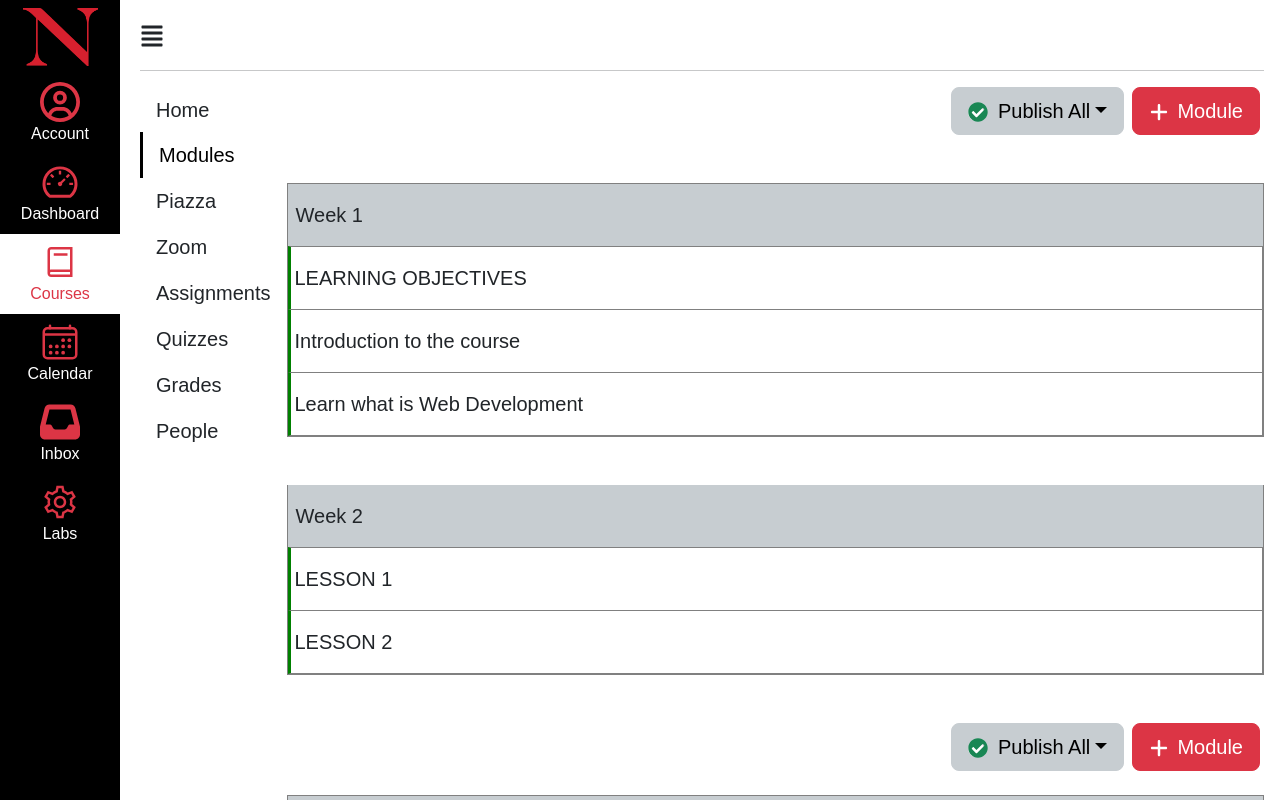
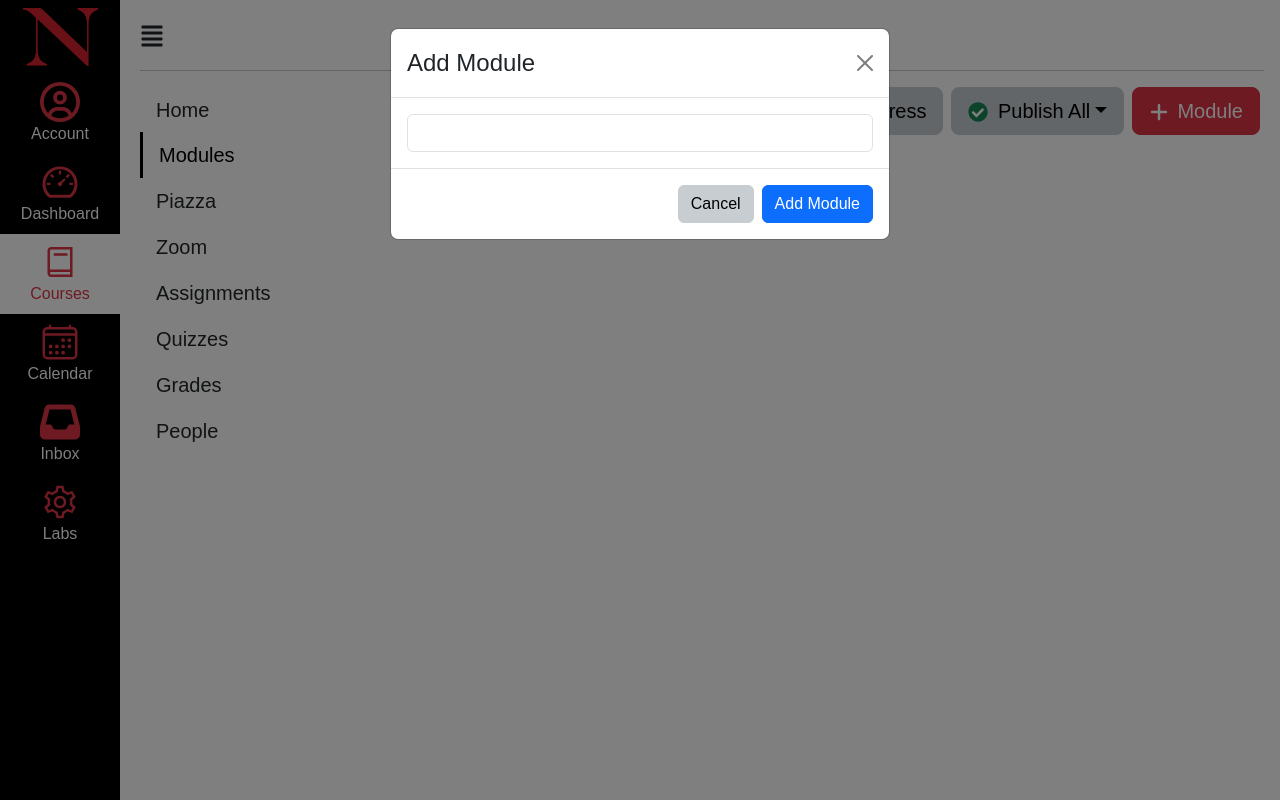
Before and after one commit to Rpenubarthi/WebDevA1, a Next.js app: page /Courses/1/Modules in a window 1280 px wide. Both pictures are taken after a click on the button "Module". Shown: the top 800 px of the page. Built offline with nearby package versions, Linux system fonts and the light colour scheme.

Commit message:
Fixed up until Assignments

```diff
--- /dev/null
+++ b/app/(Kambaz)/Courses/[cid]/Assignments/reducer.ts
@@ -0,0 +1,24 @@
+import { createSlice } from "@reduxjs/toolkit";
+import { assignments } from "../../../Database";
+import { v4 as uuidv4 } from "uuid";
+const initialState = {
+    modules: assignments,
+};
+const modulesSlice = createSlice({
+    name: "modules",
+    initialState,
+    reducers: {
+        addAssignment: (state, { payload: module }) => {
+
+        },
+        deleteAssignment: (state, { payload: module }) => {
+
+        },
+        updateAssignment: (state, { payload: module }) => {
+
+        }
+    },
+});
+export const { addAssignment, deleteAssignment, updateAssignment } =
+    modulesSlice.actions;
+export default modulesSlice.reducer;
--- /dev/null
+++ b/app/(Kambaz)/Courses/[cid]/Modules/ModuleControlButtons.tsx
@@ -0,0 +1,17 @@
+import { BsPlus } from "react-icons/bs";
+import { FaTrash } from "react-icons/fa";
+import { IoEllipsisVertical } from "react-icons/io5";
+import GreenCheckmark from "./GreenCheckmark";
+import { FaPencil } from "react-icons/fa6";
+export default function ModuleControlButtons(
+    { moduleId, deleteModule, editModule }: { moduleId: string; deleteModule: (moduleId: string) => void; editModule: (moduleId: string) => void }
+) {
+    return (
+        <div className="float-end">
+            <FaPencil onClick={() => editModule(moduleId)} className="text-primary me-3" />
+            <FaTrash className="text-danger me-2 mb-1" onClick={() => deleteModule(moduleId)} />
+            <GreenCheckmark />
+            <BsPlus className="fs-1" />
+            <IoEllipsisVertical className="fs-4" />
+        </div>);
+}
--- /dev/null
+++ b/app/(Kambaz)/Courses/[cid]/Modules/ModuleEditor.tsx
@@ -0,0 +1,25 @@
+import { Modal, FormControl, Button } from "react-bootstrap";
+export default function ModuleEditor({ show, handleClose, dialogTitle, moduleName, setModuleName, addModule, }: {
+    show: boolean; handleClose: () => void; dialogTitle: string; moduleName: string; setModuleName: (name: string) => void;
+    addModule: () => void;
+}) {
+    return (
+        <Modal show={show} onHide={handleClose}>
+            <Modal.Header closeButton>
+                <Modal.Title>{dialogTitle}</Modal.Title>
+            </Modal.Header>
+            <Modal.Body>
+                <FormControl value={moduleName}
+                    onChange={(e) => { setModuleName(e.target.value); }} />
+            </Modal.Body>
+            <Modal.Footer>
+                <Button variant="secondary" onClick={handleClose}> Cancel </Button>
+                <Button variant="primary"
+                    onClick={() => {
+                        addModule();
+                        handleClose();
+                    }} > Add Module </Button>
+            </Modal.Footer>
+        </Modal>
+    );
+}
--- a/app/(Kambaz)/Courses/[cid]/Modules/ModulesControls.tsx
+++ b/app/(Kambaz)/Courses/[cid]/Modules/ModulesControls.tsx
@@ -1,10 +1,18 @@
 import { Button, Dropdown, DropdownItem, DropdownMenu, DropdownToggle } from "react-bootstrap";
 import { FaPlus } from "react-icons/fa6";
 import GreenCheckmark from "./GreenCheckmark";
-export default function ModulesControls() {
+import ModuleEditor from "./ModuleEditor";
+import { useState } from "react";
+
+export default function ModulesControls({ moduleName, setModuleName, addModule }:
+    { moduleName: string; setModuleName: (title: string) => void; addModule: () => void; }) {
+    const [show, setShow] = useState(false);
+    const handleClose = () => setShow(false);
+    const handleShow = () => setShow(true);
+
     return (
         <div id="wd-modules-controls" className="text-nowrap">
-            <Button variant="danger" size="lg" className="me-1 float-end" id="wd-add-module-btn">
+            <Button variant="danger" onClick={handleShow} size="lg" className="me-1 float-end" id="wd-add-module-btn">
                 <FaPlus className="position-relative me-2" style={{ bottom: "1px" }} />
                 Module
             </Button>
@@ -22,11 +30,23 @@ export default function ModulesControls() {
                     <DropdownItem id="wd-publish-modules-only">
                         <GreenCheckmark /> Publish modules only
                     </DropdownItem>
-                    {/* Create two more items with IDs wd-unpublish-all-modules-and-items and wd-unpublish-modules-only with
-             labels Unpublish all modules and items and Unpublish modules only */}
+                    <DropdownItem id="wd-unpublish-all-modules-and-items">
+                        Unpublish all modules and items
+                    </DropdownItem>
+                    <DropdownItem id="wd-unpublish-modules-only">
+                        Unpublish modules only
+                    </DropdownItem>
                 </DropdownMenu>
             </Dropdown>
-            {/* Implement the View Progress and Collapse All buttons with IDs wd-view-progress and wd-collapse-all */}
+            <Button variant="secondary" size="lg" id="wd-view-progress" className="float-end me-2">
+                View Progress
+            </Button>
+            <Button variant="secondary" size="lg" id="wd-collapse-all" className="float-end me-2">
+                Collapse All
+            </Button>
+            <ModuleEditor show={show} handleClose={handleClose} dialogTitle="Add Module"
+                moduleName={moduleName} setModuleName={setModuleName} addModule={addModule} />
+
         </div>
     );
 }
--- a/app/(Kambaz)/Courses/[cid]/Modules/page.tsx
+++ b/app/(Kambaz)/Courses/[cid]/Modules/page.tsx
@@ -1,58 +1,65 @@
 "use client"
 import { useParams } from "next/navigation";
+import { useState } from "react";
 import * as db from "../../../Database";
-import ModulesControls from "@/app/(Kambaz)/Courses/[cid]/Modules/ModulesControls";
-import { ListGroup, ListGroupItem } from "react-bootstrap";
+import { FormControl, ListGroup, ListGroupItem } from "react-bootstrap";
+import ModulesControls from "./ModulesControls";
 import { BsGripVertical } from "react-icons/bs";
 import LessonControlButtons from "./LessonControlButtons";
+import ModuleControlButtons from "./ModuleControlButtons";
+import { v4 as uuidv4 } from "uuid";
+import { addModule, editModule, updateModule, deleteModule }
+    from "./reducer";
+import { useSelector, useDispatch } from "react-redux";
+import { RootState } from "../../../store";
+
+
 
 export default function Modules() {
     const { cid } = useParams();
-    const modules = db.modules;
+    const { modules } = useSelector((state: RootState) => state.modulesReducer);
+    const dispatch = useDispatch();
+    const [moduleName, setModuleName] = useState("");
+
     return (
         <div>
-            <ModulesControls /><br /><br /><br /><br />
-            <ListGroup className="rounded-0" id="wd-modules">
-
-                <ListGroupItem className="wd-module p-0 mb-5 fs-5 border-gray">
-                    <div className="wd-title p-3 ps-2 bg-secondary"> Week 1 </div>
-                    <ListGroup className="wd-lessons rounded-0">
-                        <ListGroupItem className="wd-lesson p-3 ps-1">
-                            LEARNING OBJECTIVES </ListGroupItem>
-                        <ListGroupItem className="wd-lesson p-3 ps-1">
-                            Introduction to the course </ListGroupItem>
-                        <ListGroupItem className="wd-lesson p-3 ps-1">
-                            Learn what is Web Development </ListGroupItem>
-                    </ListGroup>
-                </ListGroupItem>
-                <ListGroupItem className="wd-module p-0 mb-5 fs-5 border-gray">
-                    <div className="wd-title p-3 ps-2 bg-secondary"> Week 2 </div>
-                    <ListGroup className="wd-lessons rounded-0">
-                        <ListGroupItem className="wd-lesson p-3 ps-1">
-                            LESSON 1 </ListGroupItem>
-                        <ListGroupItem className="wd-lesson p-3 ps-1">
-                            LESSON 2 </ListGroupItem>
-                    </ListGroup>
-                </ListGroupItem>
-            </ListGroup>
-            <ModulesControls /><br /><br /><br />
-            <ListGroup className="rounded-0" id="wd-modules">
-                <ListGroupItem className="wd-module p-0 mb-5 fs-5 border-gray">
-                    <div className="wd-title p-3 ps-2 bg-secondary">
-                        <BsGripVertical className="me-2 fs-3" /> Week 1 <ModulesControls />
-                    </div>
-                    <ListGroup className="wd-lessons rounded-0">
-                        <ListGroupItem className="wd-lesson p-3 ps-1">
-                            <BsGripVertical className="me-2 fs-3" /> LEARNING OBJECTIVES <LessonControlButtons />
-                        </ListGroupItem>
-                        <ListGroupItem className="wd-lesson p-3 ps-1">
-                            <BsGripVertical className="me-2 fs-3" /> Introduction to the course <LessonControlButtons />
-                        </ListGroupItem>
-                        ...
-                    </ListGroup>
-                </ListGroupItem>
-            </ListGroup>
-
+            <ModulesControls setModuleName={setModuleName} moduleName={moduleName} addModule={() => {
+                dispatch(addModule({ name: moduleName, course: cid }));
+                setModuleName("");
+            }} />
+            <br /><br /><br /><br />
+            <ListGroup id="wd-modules" className="rounded-0">
+                {modules
+                    .filter((module: any) => module.course === cid)
+                    .map((module: any) => (
+                        <ListGroupItem className="wd-module p-0 mb-5 fs-5 border-gray">
+                            <div className="wd-title p-3 ps-2 bg-secondary">
+                                <BsGripVertical className="me-2 fs-3" /> {!module.editing && module.name}
+                                {module.editing && (
+                                    <FormControl className="w-50 d-inline-block"
+                                        onChange={(e) =>
+                                            dispatch(
+                                                updateModule({ ...module, name: e.target.value })
+                                            )
+                                        }
+                                        onKeyDown={(e) => {
+                                            if (e.key === "Enter") {
+                                                dispatch(updateModule({ ...module, editing: false }));
+                                            }
+                                        }}
+                                        defaultValue={module.name} />
+                                )}
+                                <ModuleControlButtons moduleId={module._id}
+                                    deleteModule={(moduleId) => {
+                                        dispatch(deleteModule(moduleId));
+                                    }}
+                                    editModule={(moduleId) => dispatch(editModule(moduleId))} /> </div>
+                            {module.lessons && (
+                                <ListGroup className="wd-lessons rounded-0">
+                                    {module.lessons.map((lesson: any) => (
+                                        <ListGroupItem className="wd-lesson p-3 ps-1">
+                                            <BsGripVertical className="me-2 fs-3" /> {lesson.name} <LessonControlButtons /> </ListGroupItem>
+                                    ))}</ListGroup>)}</ListGroupItem>))}</ListGroup>
         </div>
 
 
--- /dev/null
+++ b/app/(Kambaz)/Courses/[cid]/Modules/reducer.ts
@@ -0,0 +1,38 @@
+import { createSlice } from "@reduxjs/toolkit";
+import { modules } from "../../../Database";
+import { v4 as uuidv4 } from "uuid";
+const initialState = {
+    modules: modules,
+};
+const modulesSlice = createSlice({
+    name: "modules",
+    initialState,
+    reducers: {
+        addModule: (state, { payload: module }) => {
+            const newModule: any = {
+                _id: uuidv4(),
+                lessons: [],
+                name: module.name,
+                course: module.course,
+            };
+            state.modules = [...state.modules, newModule] as any;
+        },
+        deleteModule: (state, { payload: moduleId }) => {
+            state.modules = state.modules.filter(
+                (m: any) => m._id !== moduleId);
+        },
+        updateModule: (state, { payload: module }) => {
+            state.modules = state.modules.map((m: any) =>
+                m._id === module._id ? module : m
+            ) as any;
+        },
+        editModule: (state, { payload: moduleId }) => {
+            state.modules = state.modules.map((m: any) =>
+                m._id === moduleId ? { ...m, editing: true } : m
+            ) as any;
+        },
+    },
+});
+export const { addModule, deleteModule, updateModule, editModule } =
+    modulesSlice.actions;
+export default modulesSlice.reducer;
--- a/app/(Kambaz)/store.ts
+++ b/app/(Kambaz)/store.ts
@@ -1,7 +1,10 @@
 import { configureStore } from "@reduxjs/toolkit";
 import coursesReducer from "./Courses/reducer";
+import modulesReducer from "./Courses/[cid]/Modules/reducer";
 const store = configureStore({
-    reducer: { coursesReducer },
+    reducer: {
+        coursesReducer, modulesReducer,
+    },
 });
 export type RootState = ReturnType<typeof store.getState>;
 export default store;
```
Also changed, not shown: app/(Kambaz)/Courses/[cid]/Modules/GreenCheckmark.tsx (line endings or trailing spaces).
